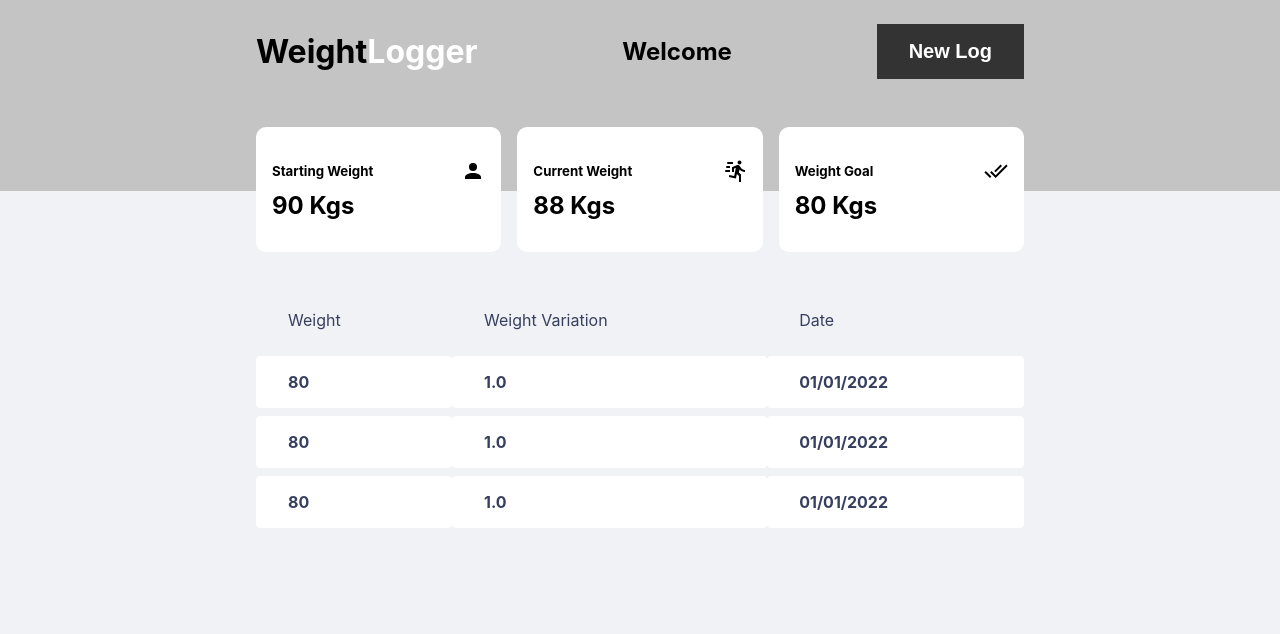
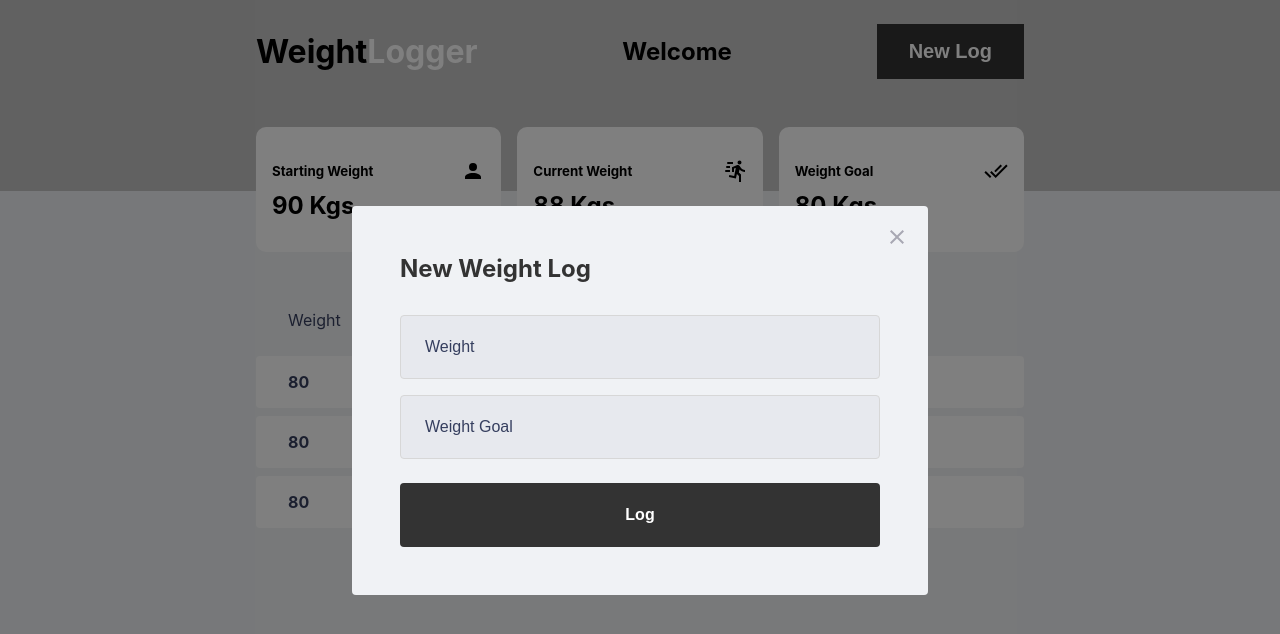
Before and after one commit to a3vezes/weight-logger-frontend, a React (Create React App) app: page / in a window 1280 px wide. Both pictures are taken after a click on the button "New Log". Shown: the top 634 px of the page. Built offline with nearby package versions, Linux system fonts and the light colour scheme.

Commit message:
add Modal

```diff
--- a/package.json
+++ b/package.json
@@ -10,6 +10,7 @@
     "miragejs": "^0.1.43",
     "react": "^17.0.2",
     "react-dom": "^17.0.2",
+    "react-modal": "^3.14.4",
     "react-scripts": "5.0.0",
     "sass": "^1.49.8",
     "web-vitals": "^2.1.0"
--- a/src/components/App/App.jsx
+++ b/src/components/App/App.jsx
@@ -1,14 +1,22 @@
-import { Header, Dashboard, WeightTable } from 'components';
+import { useState } from 'react';
+import { Header, Dashboard, WeightTable, NewLogModal } from 'components';
 
 import './global.scss';
 
 export function App() {
+  const [modalIsOpen, setIsOpen] = useState(false);
+
+  function toggleModal() {
+    setIsOpen((isOpen) => !isOpen);
+  }
+
   return (
     <>
-      <Header />
+      <Header toggleModal={toggleModal} />
       <div className='app__container'>
         <Dashboard />
         <WeightTable />
+        <NewLogModal modalIsOpen={modalIsOpen} toggleModal={toggleModal} />
       </div>
     </>
   );
--- a/src/components/Header/Header.jsx
+++ b/src/components/Header/Header.jsx
@@ -2,7 +2,7 @@ import { NewLogBtn } from 'components';
 
 import styles from './styles.module.scss';
 
-export function Header() {
+export function Header({ toggleModal }) {
   return (
     <header className={styles.header}>
       <div className={styles.header__container}>
@@ -12,7 +12,7 @@ export function Header() {
 
         <p className={styles.header__user}>Welcome</p>
 
-        <NewLogBtn />
+        <NewLogBtn toggleModal={toggleModal} />
       </div>
     </header>
   );
--- a/src/components/NewLogBtn/NewLogBtn.jsx
+++ b/src/components/NewLogBtn/NewLogBtn.jsx
@@ -1,5 +1,9 @@
 import styles from './styles.module.scss';
 
-export function NewLogBtn() {
-  return <button className={styles.NewLogBtn}>New Log</button>;
+export function NewLogBtn({ toggleModal }) {
+  return (
+    <button className={styles.NewLogBtn} onClick={() => toggleModal()}>
+      New Log
+    </button>
+  );
 }
--- a/src/components/NewLogBtn/styles.module.scss
+++ b/src/components/NewLogBtn/styles.module.scss
@@ -7,8 +7,8 @@
   color: #fff;
   font-weight: bold;
   font-size: 1.25rem;
+
+  &:hover {
+    background-color: lighten($color: #333, $amount: 5);
+  }
 }
-
-.NewLogBtn:hover {
-  background-color: lighten($color: #333, $amount: 5);
-}
--- /dev/null
+++ b/src/components/NewLogModal/NewLogModal.jsx
@@ -0,0 +1,57 @@
+import Modal from 'react-modal';
+
+import styles from './styles.module.scss';
+import close from 'assets/close.svg';
+import { useState } from 'react';
+
+Modal.setAppElement('#root');
+
+export function NewLogModal({ modalIsOpen, toggleModal }) {
+  const [weight, setWeight] = useState(null);
+  const [goal, setGoal] = useState(null);
+
+  function handleCreateNewLog(event) {
+    event.preventDefault();
+
+    setWeight(null);
+    setGoal(null);
+  }
+  return (
+    <Modal
+      isOpen={modalIsOpen}
+      onRequestClose={toggleModal}
+      overlayClassName={styles.modal__overlay}
+      className={styles.modal}
+    >
+      <div className={styles.modal__content}>
+        <h2>New Weight Log</h2>
+
+        <button type='button' className={styles.modal__close}>
+          <img src={close} alt='Close' onClick={toggleModal} />
+        </button>
+
+        <form onSubmit={handleCreateNewLog}>
+          <input
+            type='number'
+            min='0'
+            step='0.1'
+            placeholder='Weight'
+            value={weight}
+            onChange={(e) => setWeight(e.target.value)}
+          />
+
+          <input
+            type='number'
+            min='0'
+            step='0.1'
+            placeholder='Weight Goal'
+            value={goal}
+            onChange={(e) => setGoal(e.target.value)}
+          />
+
+          <button type='submit'>Log</button>
+        </form>
+      </div>
+    </Modal>
+  );
+}
--- /dev/null
+++ b/src/components/NewLogModal/index.js
@@ -0,0 +1 @@
+export * from './NewLogModal';
--- /dev/null
+++ b/src/components/NewLogModal/styles.module.scss
@@ -0,0 +1,76 @@
+.modal {
+  h2 {
+    color: #333;
+    font-size: 1.5rem;
+    margin-bottom: 2rem;
+  }
+
+  input {
+    width: 100%;
+    padding: 0 1.5rem;
+    height: 4rem;
+    border-radius: 0.25rem;
+    border: 1px solid #d7d7d7;
+    background: #e7e9ee;
+    font-weight: 400;
+    font-size: 1rem;
+    &::placeholder {
+      color: #363f5f;
+    }
+    & + input {
+      margin-top: 1rem;
+    }
+  }
+
+  button[type='submit'] {
+    width: 100%;
+    padding: 0 1.5rem;
+    height: 4rem;
+    background: #333;
+    color: #fff;
+    border-radius: 0.25rem;
+    border: 0;
+    font-size: 1rem;
+    margin-top: 1.5rem;
+    font-weight: bold;
+    transition: filter 0.2s;
+    &:hover {
+      background-color: lighten($color: #333, $amount: 5);
+    }
+  }
+}
+
+.modal__overlay {
+  background: rgba(0, 0, 0, 0.5);
+
+  position: fixed;
+  top: 0;
+  bottom: 0;
+  right: 0;
+  left: 0;
+
+  display: flex;
+  align-items: center;
+  justify-content: center;
+}
+
+.modal__content {
+  width: 100%;
+  max-width: 576px;
+  background: #f0f2f5;
+  padding: 3rem;
+  position: relative;
+  border-radius: 0.25rem;
+}
+
+.modal__close {
+  position: absolute;
+  right: 1.5rem;
+  top: 1.5rem;
+  border: 0;
+  background: transparent;
+  transition: filter 0.2s;
+  &:hover {
+    filter: brightness(0.8);
+  }
+}
--- a/src/components/index.js
+++ b/src/components/index.js
@@ -3,3 +3,4 @@ export * from './Header';
 export * from './NewLogBtn';
 export * from './Dashboard';
 export * from './WeightTable';
+export * from './NewLogModal';
```
Also changed, not shown: src/assets/close.svg (added), 1 other file (tests, documents, lock files or other folders).
